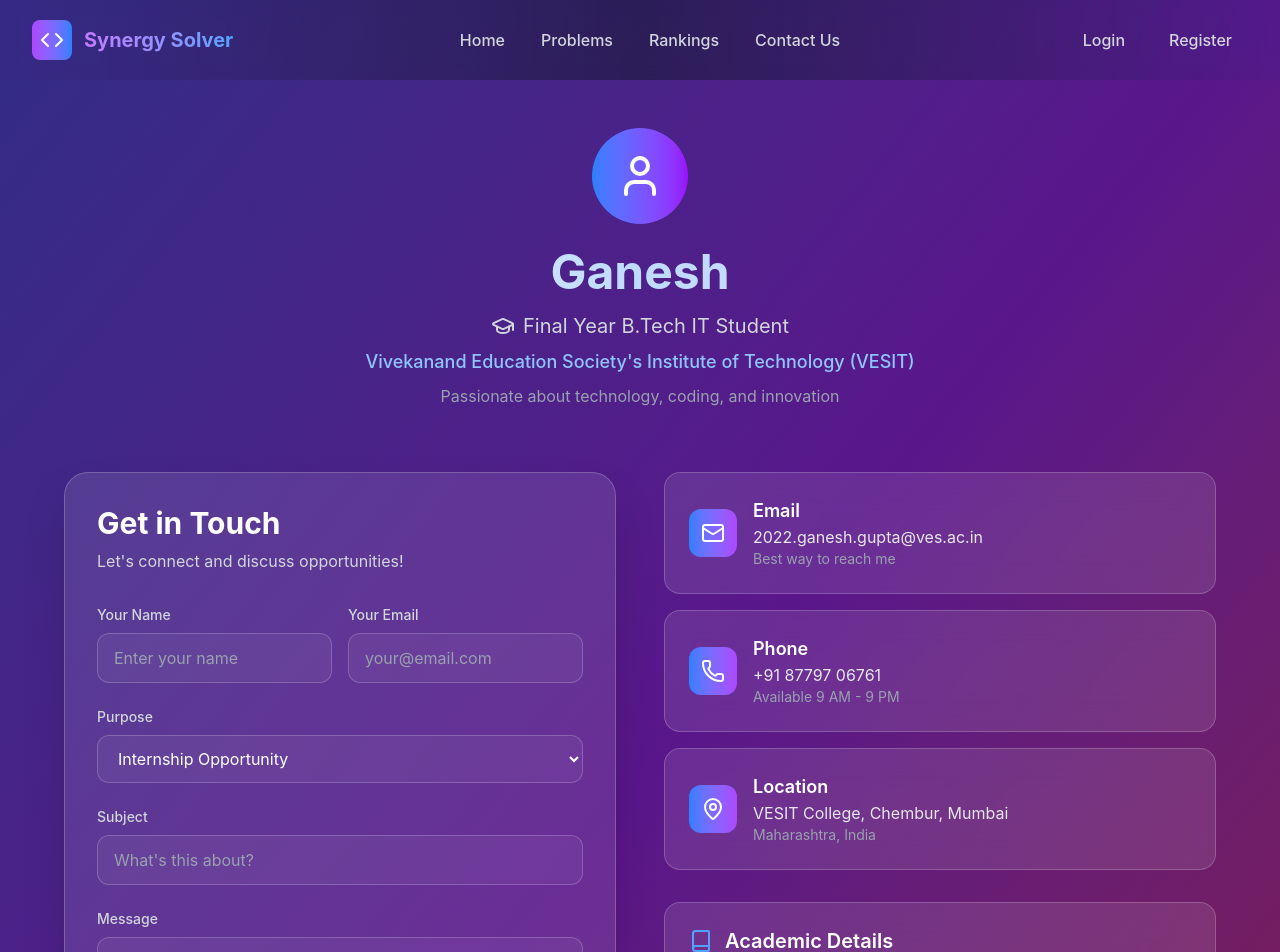
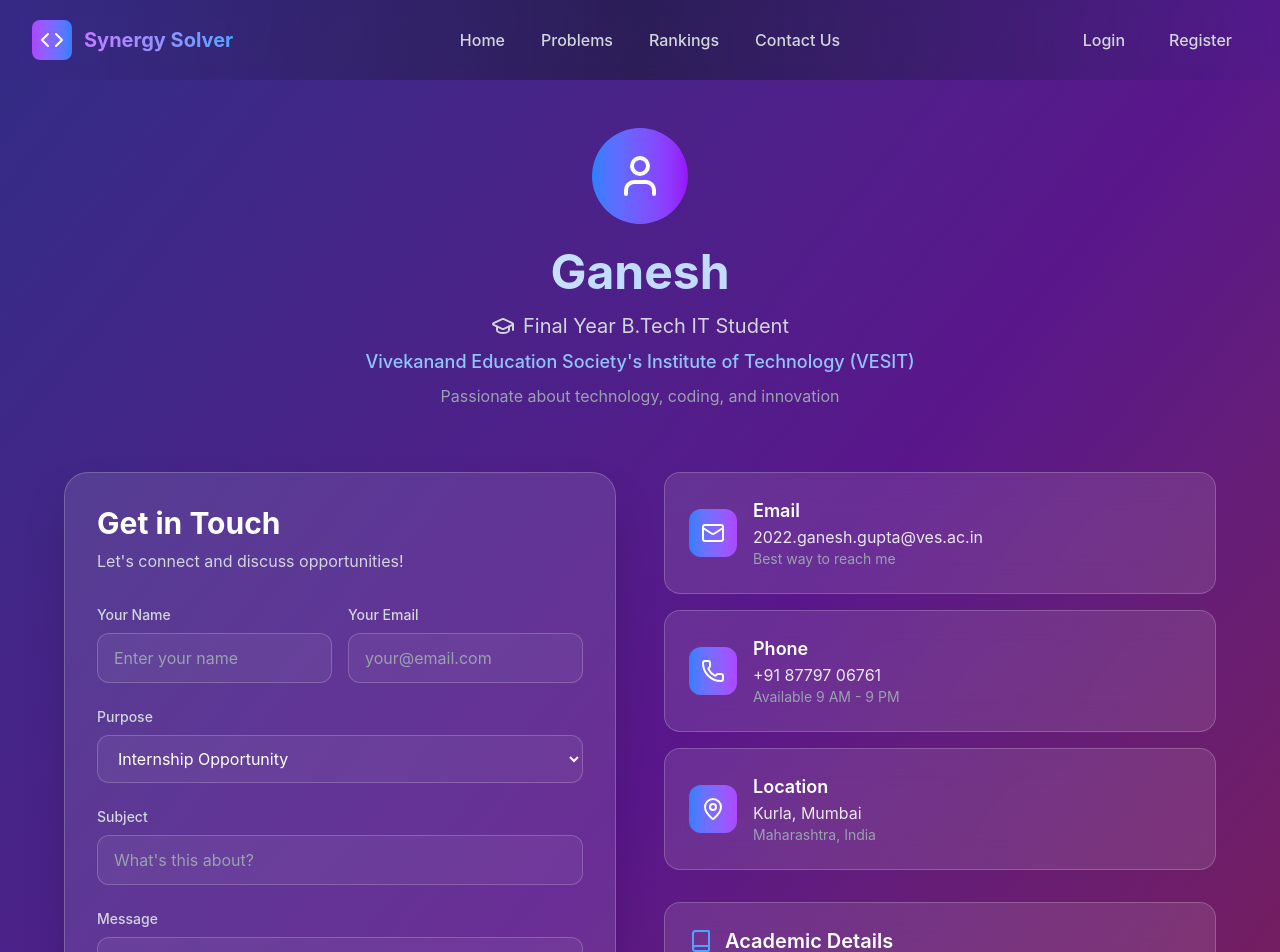
Before and after one commit to GaneshGupta3/synergysolver, a React (Vite) app in the folder frontend/: page /contactus in a window 1280 px wide. Shown: the top 952 px of the page. Built offline with nearby package versions, Linux system fonts and the light colour scheme.

Commit message:
location changed for contact purpose

```diff
--- a/frontend/src/components/ContactMe.jsx
+++ b/frontend/src/components/ContactMe.jsx
@@ -81,7 +81,7 @@ export default function ContactMe() {
         {
             icon: MapPin,
             title: "Location",
-            details: "VESIT College, Chembur, Mumbai",
+            details: "Kurla, Mumbai",
             subtitle: "Maharashtra, India",
         },
     ];
```
